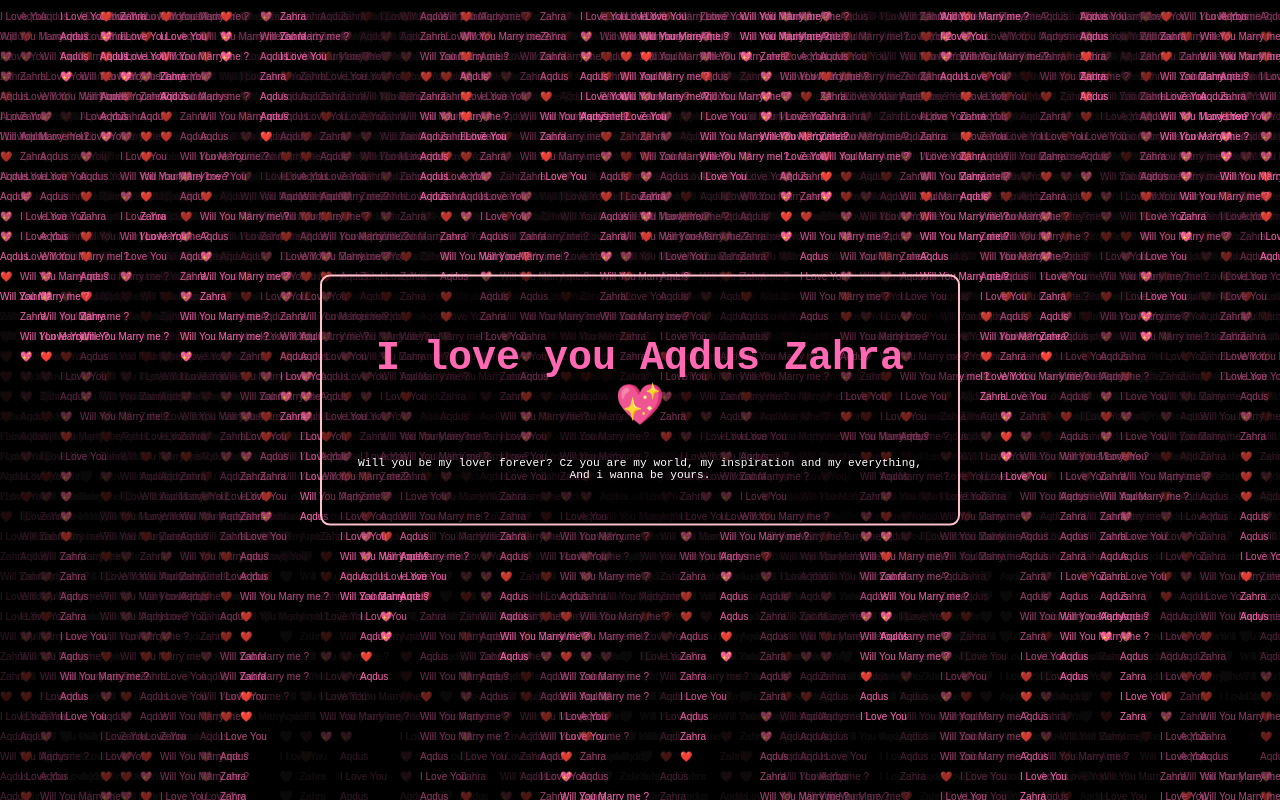
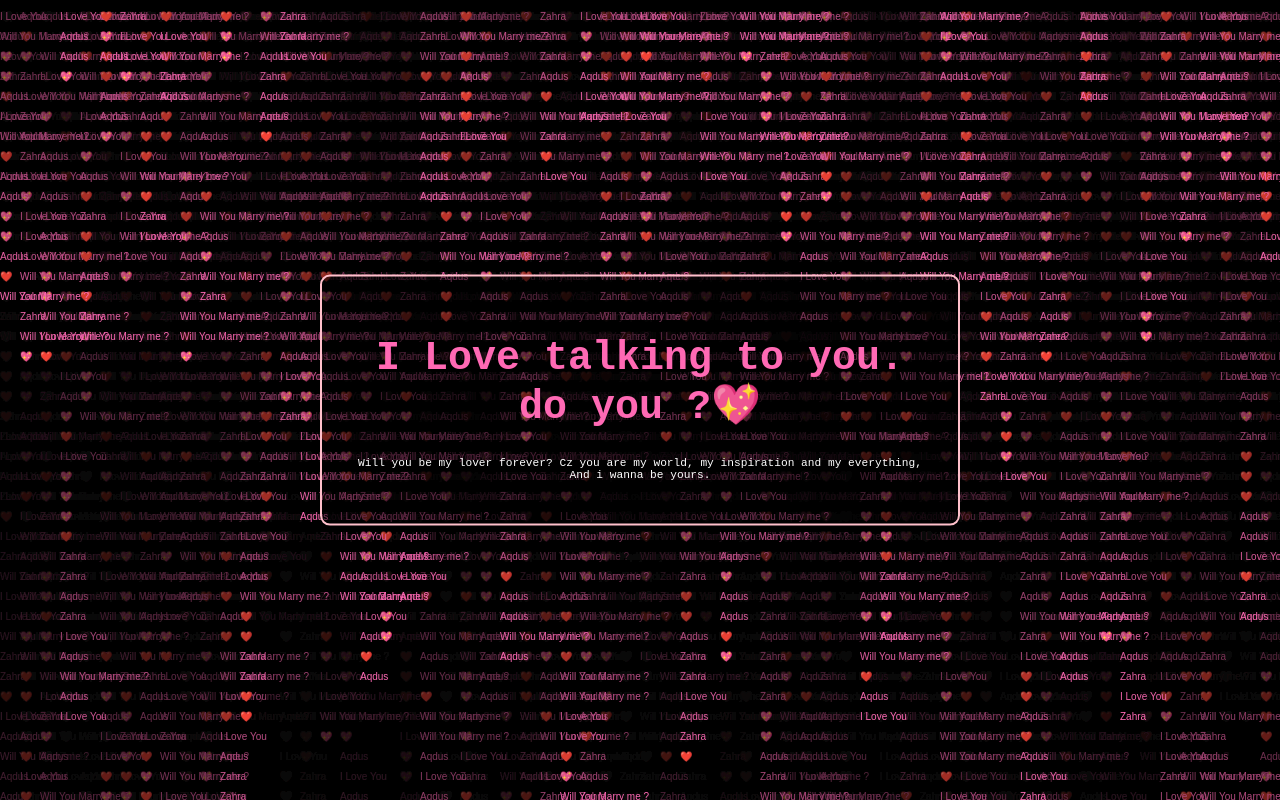
Before and after one commit to docbaig/MINE, a plain HTML site: page index.html in a window 1280 px wide. Drawn offline with Linux system fonts and the light colour scheme.

Commit message:
Update index.html

```diff
--- a/index.html
+++ b/index.html
@@ -10,7 +10,7 @@
   <canvas id="loveMatrix"></canvas>
 
   <div class="message">
-    <h1>I love you Aqdus Zahra💖</h1>
+    <h1>I Love talking to you. do you ?💖</h1>
     <p> Will you be my lover forever? Cz you are my world, my inspiration and my everything, And i wanna be yours.</p>
   </div>
 
```
